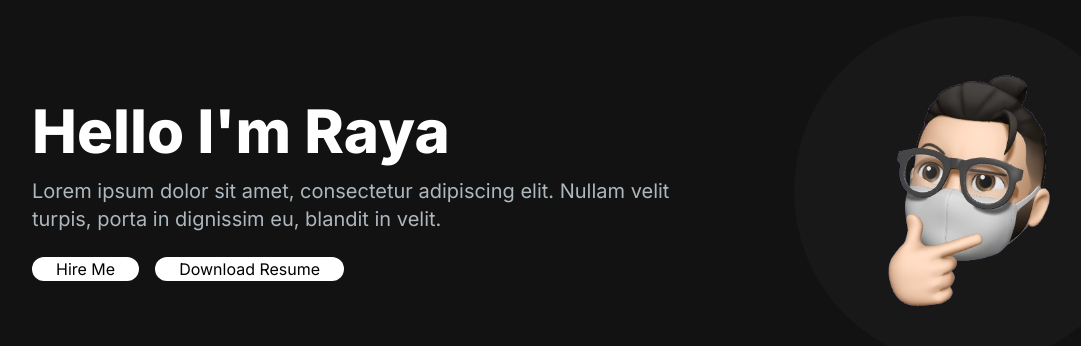
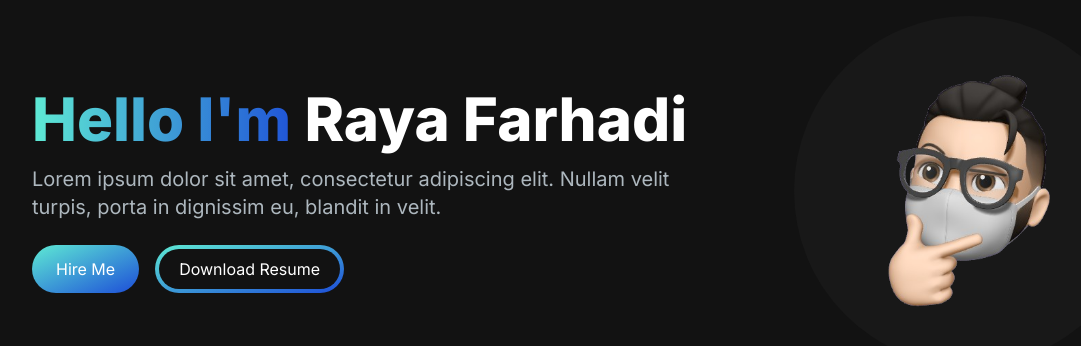
Before and after one commit to rayafarhadi/rayafarhadi.github.io, a Next.js app: page / in a window 1280 px wide. Shown: the top 346 px of the page, without its empty margins (16-1097 px from the left). Built offline with nearby package versions, Linux system fonts and the light colour scheme.

Commit message:
added some colour

```diff
--- a/app/components/HeroSection.jsx
+++ b/app/components/HeroSection.jsx
@@ -7,18 +7,20 @@ const HeroSection = () => {
     <div className="grid grid-cols-12">
       <div className="col-span-7 place-self-center">
         <h1 className="text-white mb-4 text-6xl font-extrabold">
-          {" "}
-          Hello I'm Raya
+          <span className="text-transparent bg-clip-text bg-gradient-to-r from-teal-300 to-blue-700">
+            Hello I'm{" "}
+          </span>
+          Raya Farhadi
         </h1>
         <p className="text-[#adb7be] mb-6 text-xl">
           Lorem ipsum dolor sit amet, consectetur adipiscing elit. Nullam velit
           turpis, porta in dignissim eu, blandit in velit.
         </p>
-        <button className="px-6 py3 w-fit rounded-full mr-4 bg-white text-black">
+        <button className="px-6 py-3 w-fit rounded-full mr-4 bg-gradient-to-br from-teal-300 to-blue-700 text-white">
           Hire Me
         </button>
-        <button className="px-6 py3 w-fit rounded-full bg-white text-black">
-          Download Resume
+        <button className="px-1 py-1 w-fit rounded-full bg-gradient-to-br from-teal-300 to-blue-700 text-white">
+          <span className="px-5 py-2 block bg-[#121212] hover:bg-slate-800 rounded-full">Download Resume</span>
         </button>
       </div>
       <div className="col-span-5 place-self-center">
```
